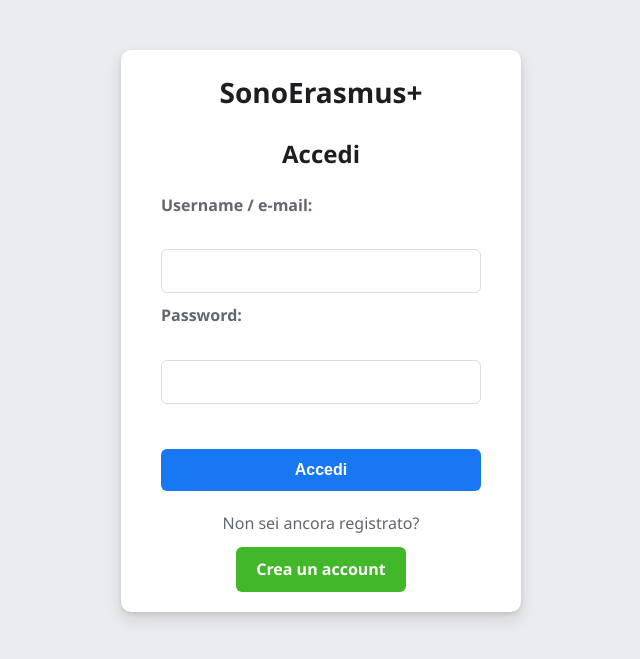
After one commit to Albahui/TecWeb, a PHP site: page /login.html in a window 1280 px wide. The commit adds this page. Shown: the top 659 px of the page, without its empty margins (319-959 px from the left). Run offline with PHP 8.4, Linux system fonts and the light colour scheme.

Commit message:
Uploading files

```diff
--- a/assets/css/style.css
+++ b/assets/css/style.css
@@ -1,15 +1,14 @@
-/* Stili generali della pagina */
+/* Stili Generali */
 body {
+    background-color: #e9ebee;
     font-family: 'Segoe UI', Tahoma, Geneva, Verdana, sans-serif;
-    background-color: #f4f4f4;
     margin: 0;
-    padding: 20px;
-    display: flex;
-    justify-content: center;
-    align-items: center;
-    min-height: 100vh;
+    padding: 0;
+    line-height: 1.6;
+    color: #1c1e21;
 }
 
+/* Stili per i form di Login e Register */
 .form-container {
     background: #fff;
     padding: 20px 40px;
@@ -18,62 +17,104 @@ body {
     width: 100%;
     max-width: 400px;
     box-sizing: border-box;
+    margin: 50px auto;
 }
 
-/* Stili per l'intestazione */
-h2 {
+.form-container h1 {
     text-align: center;
-    color: #333;
+    color: #1c1e21;
+    font-size: 28px;
+    margin: 0 0 20px 0;
 }
 
-/* Stili per il form di registrazione */
-form {
-    padding: 0;
-    margin: 0;
+.form-container h2 {
+    text-align: center;
+    color: #1c1e21;
+    font-size: 24px;
+    margin-bottom: 20px;
 }
 
-/* Stili per le etichette */
 label {
     display: block;
     margin-top: 10px;
-    font-weight: bold;
-    color: #555;
+    font-weight: 600;
+    color: #606770;
 }
 
-/* Stili per i campi di input */
 input[type="text"],
 input[type="email"],
 input[type="password"] {
     width: 100%;
-    padding: 10px;
+    padding: 12px 10px;
     margin-top: 5px;
     border: 1px solid #ddd;
-    border-radius: 4px;
+    border-radius: 6px;
     box-sizing: border-box;
+    font-size: 16px;
 }
 
-/* Stili per il pulsante di invio */
+/* Stili per il layout in linea dei campi del form */
+.form-group-inline {
+    display: flex;
+    gap: 20px;
+    margin-bottom: 15px;
+}
+
+.form-group-inline .form-group {
+    flex: 1;
+}
+
+.form-group-inline label {
+    margin-top: 0;
+}
+
+.error {
+    color: #d9534f;
+    font-size: 0.9em;
+    display: none;
+    margin-top: 5px;
+}
+
 button[type="submit"] {
     width: 100%;
-    padding: 10px;
-    background-color: #007bff;
+    padding: 12px;
+    background-color: #1877f2;
     color: white;
     border: none;
-    border-radius: 4px;
+    border-radius: 6px;
     cursor: pointer;
     font-size: 16px;
+    font-weight: bold;
     margin-top: 20px;
     transition: background-color 0.3s ease;
 }
 
 button[type="submit"]:hover {
-    background-color: #0056b3;
+    background-color: #166fe5;
 }
 
-/* Stili per i messaggi di errore */
-.error {
-    color: #d9534f;
-    font-size: 0.9em;
-    display: none; /* Cruciale: i messaggi di errore sono nascosti di default */
-    margin-top: 5px;
+.create-account-section {
+    text-align: center;
+    margin-top: 20px;
 }
+
+.create-account-section p {
+    margin-bottom: 10px;
+    color: #606770;
+}
+
+.create-account-button {
+    display: inline-block;
+    padding: 10px 20px;
+    background-color: #42b72a;
+    color: white;
+    text-decoration: none;
+    border: none;
+    border-radius: 6px;
+    font-weight: bold;
+    transition: background-color 0.3s ease;
+}
+
+.create-account-button:hover {
+    background-color: #36a420;
+}
--- /dev/null
+++ b/assets/js/login.js
@@ -0,0 +1,54 @@
+// assets/js/login.js
+
+// L'evento 'DOMContentLoaded' assicura che lo script venga eseguito dopo che il DOM è stato completamente caricato.
+document.addEventListener('DOMContentLoaded', function() {
+    const loginForm = document.getElementById('loginForm');
+    const urlParams = new URLSearchParams(window.location.search);
+
+    // Logica per mostrare gli errori che provengono dal PHP (lato server)
+    if (urlParams.has('error')) {
+        const error = urlParams.get('error');
+        const loginErrorSpan = document.getElementById('loginError');
+
+        if (error === 'utente_non_trovato') {
+            loginErrorSpan.textContent = "Utente non trovato.";
+            loginErrorSpan.style.display = 'block';
+        } else if (error === 'password_errata') {
+            loginErrorSpan.textContent = "Password errata.";
+            loginErrorSpan.style.display = 'block';
+        }
+    }
+
+    // Aggiungi un 'listener' per l'invio del form
+    loginForm.addEventListener('submit', function(event) {
+        // Previene l'invio del form per permettere la validazione lato client
+        event.preventDefault();
+
+        // Nasconde tutti i messaggi di errore precedenti
+        document.querySelectorAll('.error').forEach(function(errorSpan) {
+            errorSpan.style.display = 'none';
+        });
+
+        const usernameOrEmail = document.getElementById('username_or_email').value.trim();
+        const password = document.getElementById('password').value.trim();
+        let isValid = true;
+
+        // Validazione: i campi non devono essere vuoti
+        if (usernameOrEmail === '') {
+            isValid = false;
+            document.getElementById('loginError').textContent = "Inserisci il tuo username o e-mail.";
+            document.getElementById('loginError').style.display = 'block';
+        }
+
+        if (password === '') {
+            isValid = false;
+            document.getElementById('passwordError').textContent = "Inserisci la tua password.";
+            document.getElementById('passwordError').style.display = 'block';
+        }
+
+        // Se tutte le validazioni passano, invia il form al server
+        if (isValid) {
+            this.submit();
+        }
+    });
+});
--- /dev/null
+++ b/login.html
@@ -0,0 +1,39 @@
+<!DOCTYPE html>
+<html lang="it">
+<head>
+    <meta charset="UTF-8">
+    <meta name="viewport" content="width=device-width, initial-scale=1.0">
+    <title>Accedi - SonoErasmus+</title>
+
+    <link rel="stylesheet" href="assets/css/style.css">
+</head>
+<body>
+    <div class="form-container">
+        <header>
+            <h1>SonoErasmus+</h1>
+        </header>
+
+        <h2>Accedi</h2>
+        <form id="loginForm" action="login.php" method="POST">
+            <label for="username_or_email">Username / e-mail:</label><br>
+            <input type="text" id="username_or_email" name="username_or_email" required><br>
+
+            <label for="password">Password:</label><br>
+            <input type="password" id="password" name="password" required><br><br>
+
+            <button type="submit">Accedi</button>
+        </form>
+
+        <div class="create-account-section">
+            <p>Non sei ancora registrato?</p>
+            <a href="register.html" class="create-account-button">Crea un account</a>
+        </div>
+    </div>
+
+    <div class="error-messages">
+        <span id="loginError" class="error">Utente non trovato o password errata.</span>
+    </div>
+
+    <script src="assets/js/login.js"></script>
+</body>
+</html>
```
Also changed, not shown: login.php (added, +59 -0 lines), register.html (+39 -17 lines).
